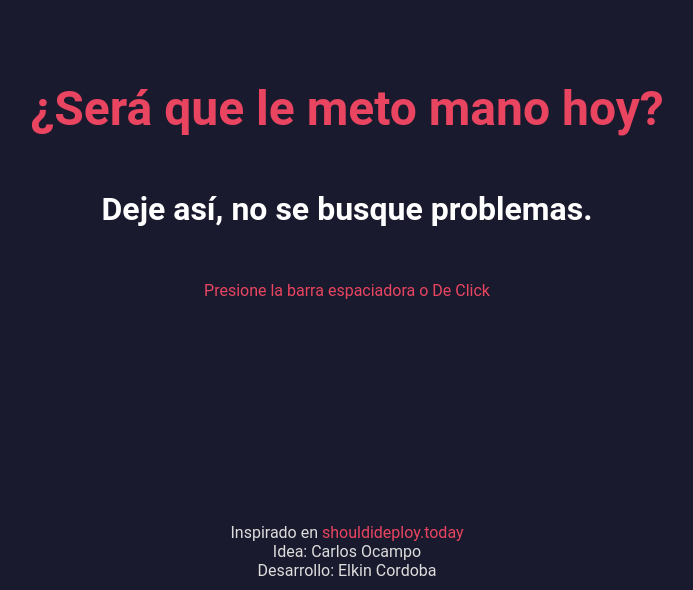
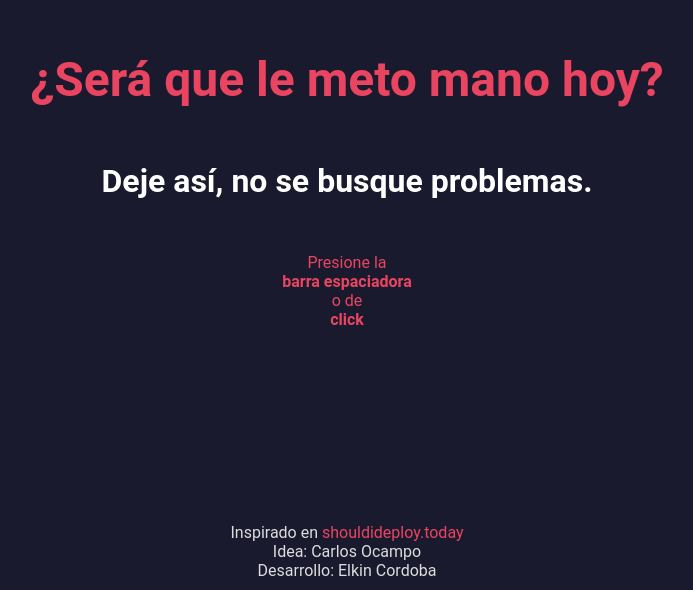
Before and after one commit to elk-gh/deberiadesplegarhoy, a plain HTML site: page index.html in a window 1280 px wide. Shown: the part 210-800 px from the top of the page, without its empty margins (293-986 px from the left). Drawn offline with Linux system fonts and the light colour scheme.

Commit message:
Update index.html

```diff
--- a/index.html
+++ b/index.html
@@ -60,7 +60,7 @@
 <body>
     <h1>¿Será que le meto mano hoy?</h1>
     <h5 id="response">Cargando respuesta...</h5>
-    Presione la barra espaciadora o De Click
+    Presione la <b>barra espaciadora</b> o de <b>click</b>
     <div class="footer">
         <br>
         <br>
```
